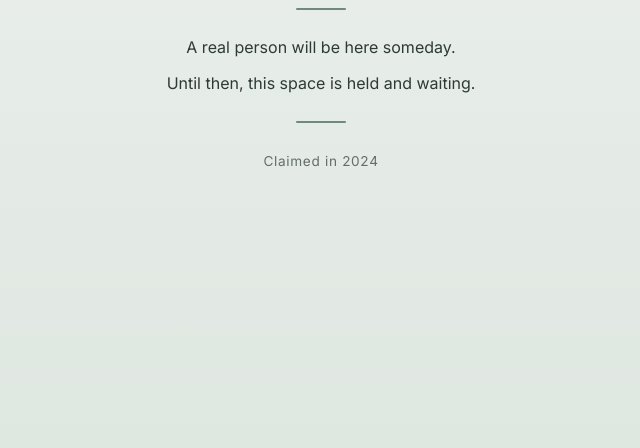
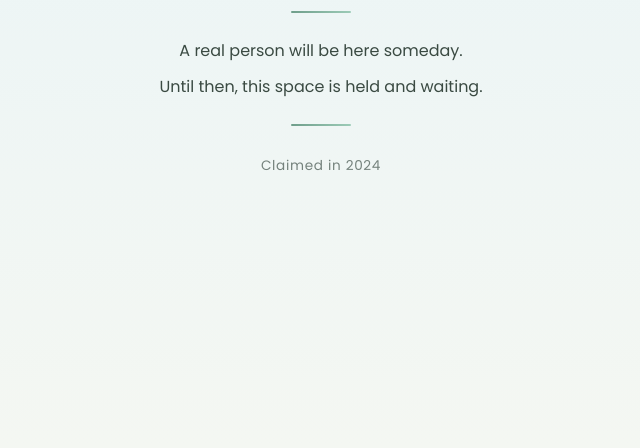
Before and after one commit to jostagirl/annafayebellizzi.com, a plain HTML site: page index.html in a window 1280 px wide. Shown: the part 352-800 px from the top of the page, without its empty margins (319-959 px from the left). Drawn offline with Linux system fonts and the light colour scheme.

Commit message:
Update styles and fonts in index.html

```diff
--- a/index.html
+++ b/index.html
@@ -4,7 +4,9 @@
   <meta charset="UTF-8">
   <title>This space is spoken for</title>
   <meta name="viewport" content="width=device-width, initial-scale=1.0">
-  <link href="https://fonts.googleapis.com/css2?family=Inter:wght@300;400;600&display=swap" rel="stylesheet">
+
+  <link href="https://fonts.googleapis.com/css2?family=Poppins:wght@300;400;500;600&display=swap" rel="stylesheet">
+
   <style>
     body {
       margin: 0;
@@ -12,9 +14,12 @@
       display: flex;
       align-items: center;
       justify-content: center;
-      background: linear-gradient(to bottom, #eef2ef, #dfe7e1);
-      font-family: 'Inter', sans-serif;
-      color: #2e3a34;
+
+      /* softer sky + earth + fresh green */
+      background: linear-gradient(to bottom, #e8f4f8, #f4f7f2);
+
+      font-family: 'Poppins', sans-serif;
+      color: #2f3b35;
       text-align: center;
     }
 
@@ -27,30 +32,36 @@
       font-weight: 500;
       font-size: 1.9rem;
       margin-bottom: 20px;
+      letter-spacing: 0.2px;
     }
 
     p {
       font-size: 1rem;
       line-height: 1.6;
       margin: 10px 0;
+      color: #3a4a42;
     }
 
     .line {
-      width: 50px;
+      width: 60px;
       height: 2px;
-      background: #6f8a7a;
       margin: 25px auto;
       border-radius: 2px;
+
+      /* soft forest green accent */
+      background: linear-gradient(to right, #6f9e8b, #9ccbb7);
     }
 
     .footer {
       margin-top: 30px;
       font-size: 0.85rem;
-      opacity: 0.7;
+      opacity: 0.75;
       letter-spacing: 0.05em;
+      color: #4b5b54;
     }
   </style>
 </head>
+
 <body>
   <div class="container">
     <h1>This domain is spoken for.</h1>
```
